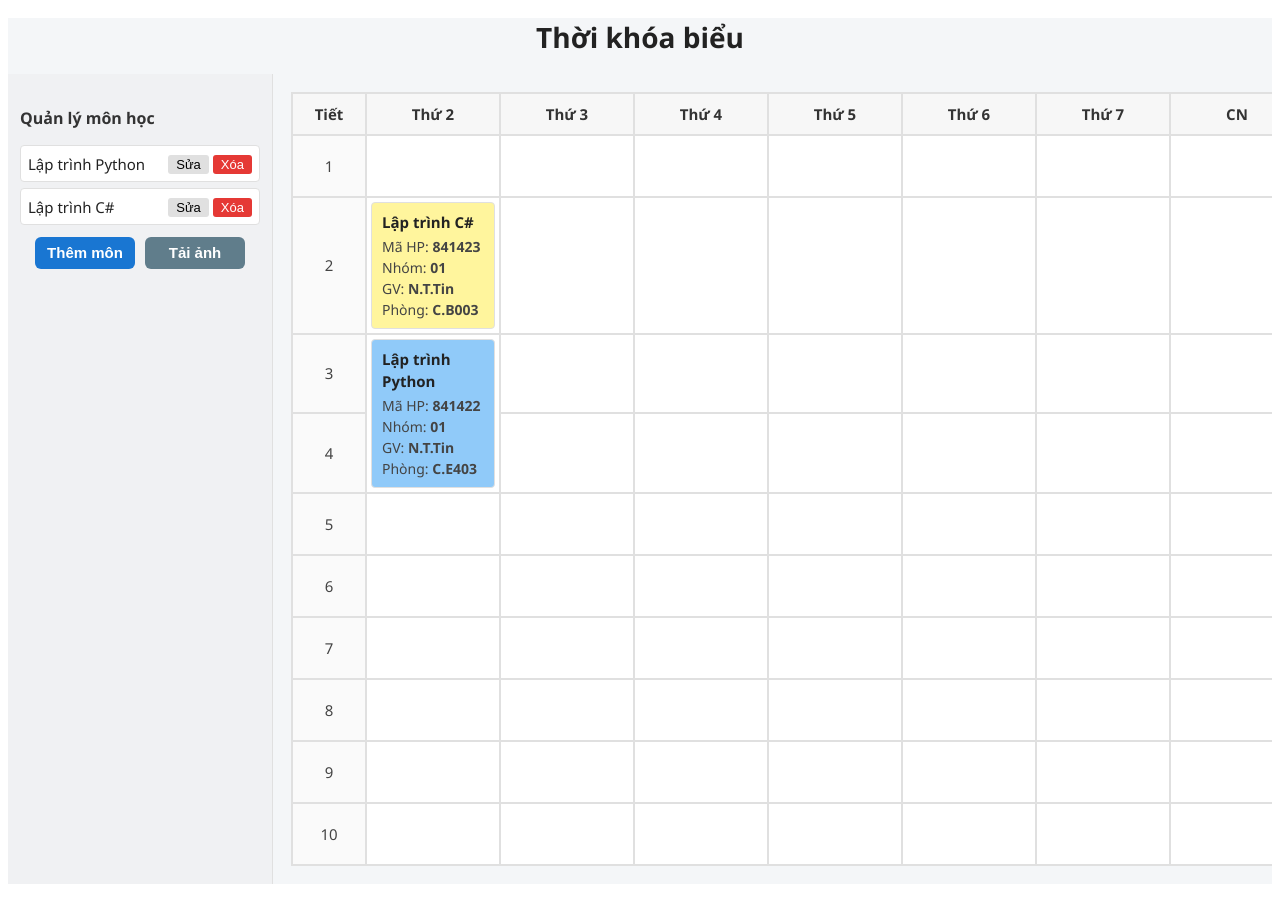
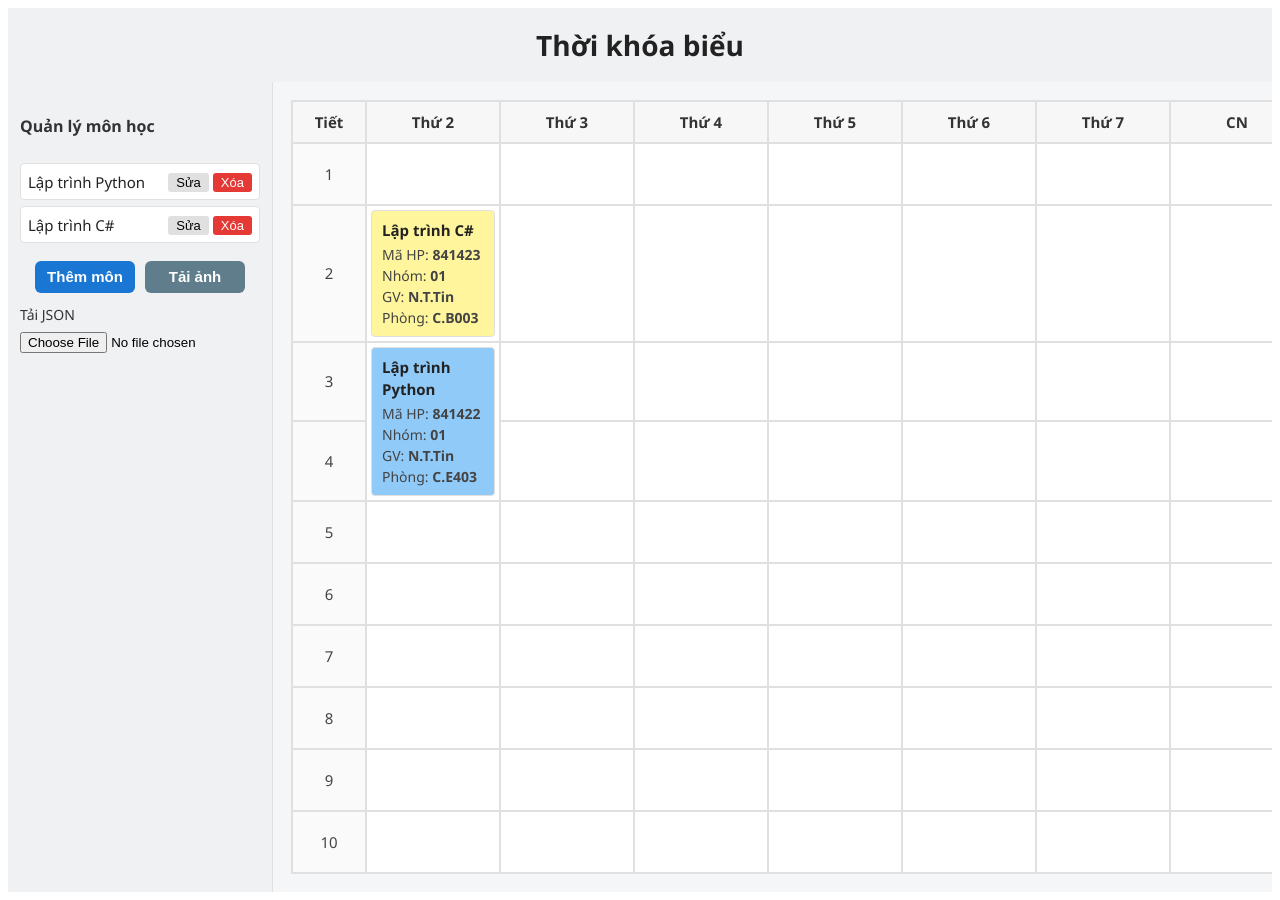
Before and after one commit to HaoWasabi/Smurf-TKB, a React (Vite) app: page / in a window 1280 px wide. Built offline with nearby package versions, Linux system fonts and the light colour scheme; the HTML template or start-up script is replaced by a standard one.

Commit message:
feat: implement JSON file upload functionality for timetable data; validate and parse data, update timetable and subjects accordingly

```diff
--- a/src/App.jsx
+++ b/src/App.jsx
@@ -151,12 +151,67 @@ function App() {
     setEditSlot({ thu: '', tiet: '', so_tiet: 1 });
   };
 
+  // Hàm xử lý tải file JSON
+  const handleJsonUpload = (e) => {
+    const file = e.target.files[0];
+    if (!file) return;
+    const reader = new FileReader();
+    reader.onload = (event) => {
+      try {
+        const json = JSON.parse(event.target.result);
+        if (json.data && Array.isArray(json.data)) {
+          // Lọc và chuẩn hóa dữ liệu mới
+          const validData = json.data.filter(item =>
+            item.mhp && item.ten && item.thu && item.tiet && Number.isInteger(Number(item.thu)) && Number.isInteger(Number(item.tiet))
+          ).map(item => ({
+            mhp: String(item.mhp),
+            ten: String(item.ten),
+            thu: Number(item.thu),
+            tiet: Number(item.tiet),
+            so_tiet: Number(item.so_tiet) || 1,
+            nhom: item.nhom ? String(item.nhom) : '',
+            giang_vien: item.giang_vien ? String(item.giang_vien) : '',
+            phong: item.phong ? String(item.phong) : ''
+          }));
+          if (validData.length === 0) {
+            alert('File JSON không có dữ liệu hợp lệ!');
+            return;
+          }
+          setTkb(prevTkb => {
+            // Loại bỏ các môn học trùng mã học phần, tiết, ngày
+            const newTkb = validData.filter(item => !prevTkb.some(old => old.mhp === item.mhp && old.thu === item.thu && old.tiet === item.tiet));
+            return [...prevTkb, ...newTkb];
+          });
+          setSubjects(prevSubjects => {
+            const mhpSet = new Set(prevSubjects.map(s => s.mhp));
+            const newSubjects = [];
+            validData.forEach(item => {
+              if (item.mhp && item.ten && !mhpSet.has(item.mhp)) {
+                newSubjects.push({ mhp: item.mhp, ten: item.ten });
+                mhpSet.add(item.mhp);
+              }
+            });
+            return [...prevSubjects, ...newSubjects];
+          });
+          alert('Đã tải và bổ sung dữ liệu từ JSON!');
+        } else {
+          alert('File JSON không đúng định dạng!');
+        }
+      } catch (err) {
+        alert('Lỗi khi đọc file JSON!');
+      }
+    };
+    reader.readAsText(file);
+  };
+
   return (
     <div style={{ fontFamily: 'Segoe UI, Arial, sans-serif', background: '#f4f6f8', minHeight: '100vh' }}>
-      <h2 style={{ textAlign: 'center', margin: '18px 0', fontWeight: 600, color: '#222', fontSize: 28 }}>Thời khóa biểu</h2>
-      <div style={{ display: 'flex' }}>
+      <div style={{ background: '#f0f1f3', width: '100%', padding: '18px 0', marginBottom: 0 }}>
+        <h2 style={{ textAlign: 'center', margin: 0, fontWeight: 600, color: '#222', fontSize: 28 }}>Thời khóa biểu</h2>
+      </div>
+      <div style={{ display: 'flex', minHeight: 'calc(100vh - 60px)' }}>
         {/* Sidebar công cụ quản lý môn học */}
-        <div style={{ width: 240, background: '#f0f1f3', borderRight: '1px solid #e0e0e0', padding: 12 }}>
+        <div style={{ width: 240, background: '#f0f1f3', borderRight: '1px solid #e0e0e0', padding: 12, minHeight: 'calc(100vh - 60px)', display: 'flex', flexDirection: 'column' }}>
           <h4 style={{ marginBottom: 10, fontWeight: 600, fontSize: 16, color: '#333' }}>Quản lý môn học</h4>
           <ul style={{ listStyle: 'none', padding: 0, marginBottom: 12 }}>
             {subjects.map(subject => (
@@ -207,27 +262,31 @@ function App() {
               Tải ảnh
             </button>
           </div>
+          <div style={{ marginBottom: 12 }}>
+            <label htmlFor="json-upload" style={{ display: 'block', marginBottom: 6, fontSize: 14, color: '#333', fontWeight: 500 }}>Tải JSON</label>
+            <input id="json-upload" type="file" accept="application/json" style={{ width: '100%' }} onChange={handleJsonUpload} />
+          </div>
           {/* Form thêm/sửa môn học */}
           {editSubject && (
             <div style={{ background: '#fff', borderRadius: 6, padding: 10, marginBottom: 10, border: '1px solid #e0e0e0' }}>
               <div style={{ marginBottom: 8 }}>
                 Mã học phần<br />
-                <input value={editSubject.mhp} onChange={e => setEditSubject({ ...editSubject, mhp: e.target.value })} placeholder="0001" style={{ width: '100%', padding: 5, borderRadius: 3, border: '1px solid #ccc', marginBottom: 5, fontSize: 14 }} disabled={!!subjects.find(s => s.mhp === editSubject.mhp)} />
+                <input value={editSubject.mhp} onChange={e => setEditSubject({ ...editSubject, mhp: e.target.value })} placeholder="0001" style={{ width: '100%', padding: 8, borderRadius: 4, border: '1px solid #ccc', marginBottom: 8, fontSize: 15, boxSizing: 'border-box' }} disabled={!!subjects.find(s => s.mhp === editSubject.mhp)} />
                 Thời gian<br />
-                <div style={{ display: 'flex', gap: 6, marginBottom: 5 }}>
-                  <select value={editSlot?.thu ?? ''} onChange={e => setEditSlot({ ...editSlot, thu: e.target.value })} style={{ width: '33%', padding: 5, borderRadius: 3, border: '1px solid #ccc', fontSize: 14 }}>
+                <div style={{ display: 'flex', gap: 8, marginBottom: 8 }}>
+                  <select value={editSlot?.thu ?? ''} onChange={e => setEditSlot({ ...editSlot, thu: e.target.value })} style={{ width: '33%', padding: 8, borderRadius: 4, border: '1px solid #ccc', fontSize: 15, boxSizing: 'border-box' }}>
                     <option value="">Thứ</option>
                     {[2,3,4,5,6,7,8].map(thu => (
                       <option key={thu} value={thu}>Thứ {thu === 8 ? 'CN' : thu}</option>
                     ))}
                   </select>
-                  <select value={editSlot?.tiet ?? ''} onChange={e => setEditSlot({ ...editSlot, tiet: e.target.value })} style={{ width: '33%', padding: 5, borderRadius: 3, border: '1px solid #ccc', fontSize: 14 }}>
+                  <select value={editSlot?.tiet ?? ''} onChange={e => setEditSlot({ ...editSlot, tiet: e.target.value })} style={{ width: '33%', padding: 8, borderRadius: 4, border: '1px solid #ccc', fontSize: 15, boxSizing: 'border-box' }}>
                     <option value="">Tiết bắt đầu</option>
                     {[...Array(10)].map((_, i) => (
                       <option key={i+1} value={i+1}>Tiết {i+1}</option>
                     ))}
                   </select>
-                  <select value={editSlot?.so_tiet ?? 1} onChange={e => setEditSlot({ ...editSlot, so_tiet: e.target.value })} style={{ width: '33%', padding: 5, borderRadius: 3, border: '1px solid #ccc', fontSize: 14 }}>
+                  <select value={editSlot?.so_tiet ?? 1} onChange={e => setEditSlot({ ...editSlot, so_tiet: e.target.value })} style={{ width: '33%', padding: 8, borderRadius: 4, border: '1px solid #ccc', fontSize: 15, boxSizing: 'border-box' }}>
                     <option value="">Số tiết</option>
                     {[...Array(10)].map((_, i) => (
                       <option key={i+1} value={i+1}>{i+1}</option>
@@ -235,13 +294,13 @@ function App() {
                   </select>
                 </div>
                 Tên môn<br />
-                <input value={editSubject.ten} onChange={e => setEditSubject({ ...editSubject, ten: e.target.value })} placeholder="Subject 1" style={{ width: '100%', padding: 5, borderRadius: 3, border: '1px solid #ccc', marginBottom: 5, fontSize: 14 }} />
+                <input value={editSubject.ten} onChange={e => setEditSubject({ ...editSubject, ten: e.target.value })} placeholder="Subject 1" style={{ width: '100%', padding: 8, borderRadius: 4, border: '1px solid #ccc', marginBottom: 8, fontSize: 15, boxSizing: 'border-box' }} />
                 Nhóm môn<br />
-                <input value={editSubject.nhom} onChange={e => setEditSubject({ ...editSubject, nhom: e.target.value })} placeholder="01" style={{ width: '100%', padding: 5, borderRadius: 3, border: '1px solid #ccc', marginBottom: 5, fontSize: 14 }} />
+                <input value={editSubject.nhom} onChange={e => setEditSubject({ ...editSubject, nhom: e.target.value })} placeholder="01" style={{ width: '100%', padding: 8, borderRadius: 4, border: '1px solid #ccc', marginBottom: 8, fontSize: 15, boxSizing: 'border-box' }} />
                 Giảng viên<br />
-                <input value={editSubject.giang_vien} onChange={e => setEditSubject({ ...editSubject, giang_vien: e.target.value })} placeholder="Nguyễn Văn A" style={{ width: '100%', padding: 5, borderRadius: 3, border: '1px solid #ccc', marginBottom: 5, fontSize: 14 }} />
+                <input value={editSubject.giang_vien} onChange={e => setEditSubject({ ...editSubject, giang_vien: e.target.value })} placeholder="Nguyễn Văn A" style={{ width: '100%', padding: 8, borderRadius: 4, border: '1px solid #ccc', marginBottom: 8, fontSize: 15, boxSizing: 'border-box' }} />
                 Phòng<br />
-                <input value={editSubject.phong} onChange={e => setEditSubject({ ...editSubject, phong: e.target.value })} placeholder="C.A00" style={{ width: '100%', padding: 5, borderRadius: 3, border: '1px solid #ccc', marginBottom: 5, fontSize: 14 }} />
+                <input value={editSubject.phong} onChange={e => setEditSubject({ ...editSubject, phong: e.target.value })} placeholder="C.A00" style={{ width: '100%', padding: 8, borderRadius: 4, border: '1px solid #ccc', marginBottom: 8, fontSize: 15, boxSizing: 'border-box' }} />
               </div>
               <div style={{ display: 'flex', gap: 6 }}>
                 <button onClick={handleSaveSubject} style={{ background: '#1976d2', color: '#fff', border: 'none', borderRadius: 3, padding: '5px 14px', cursor: 'pointer', fontSize: 14 }}>Lưu</button>
```
